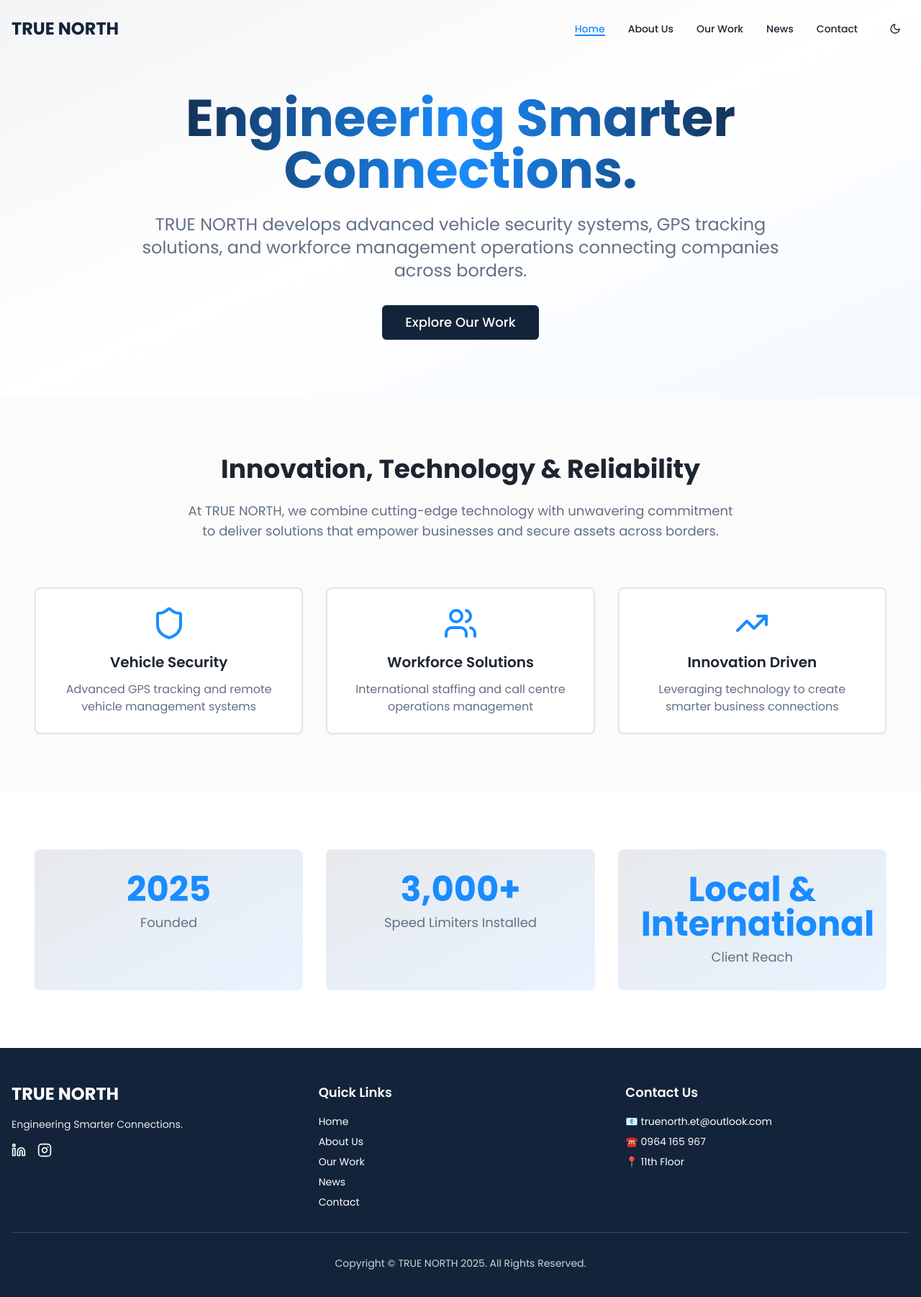
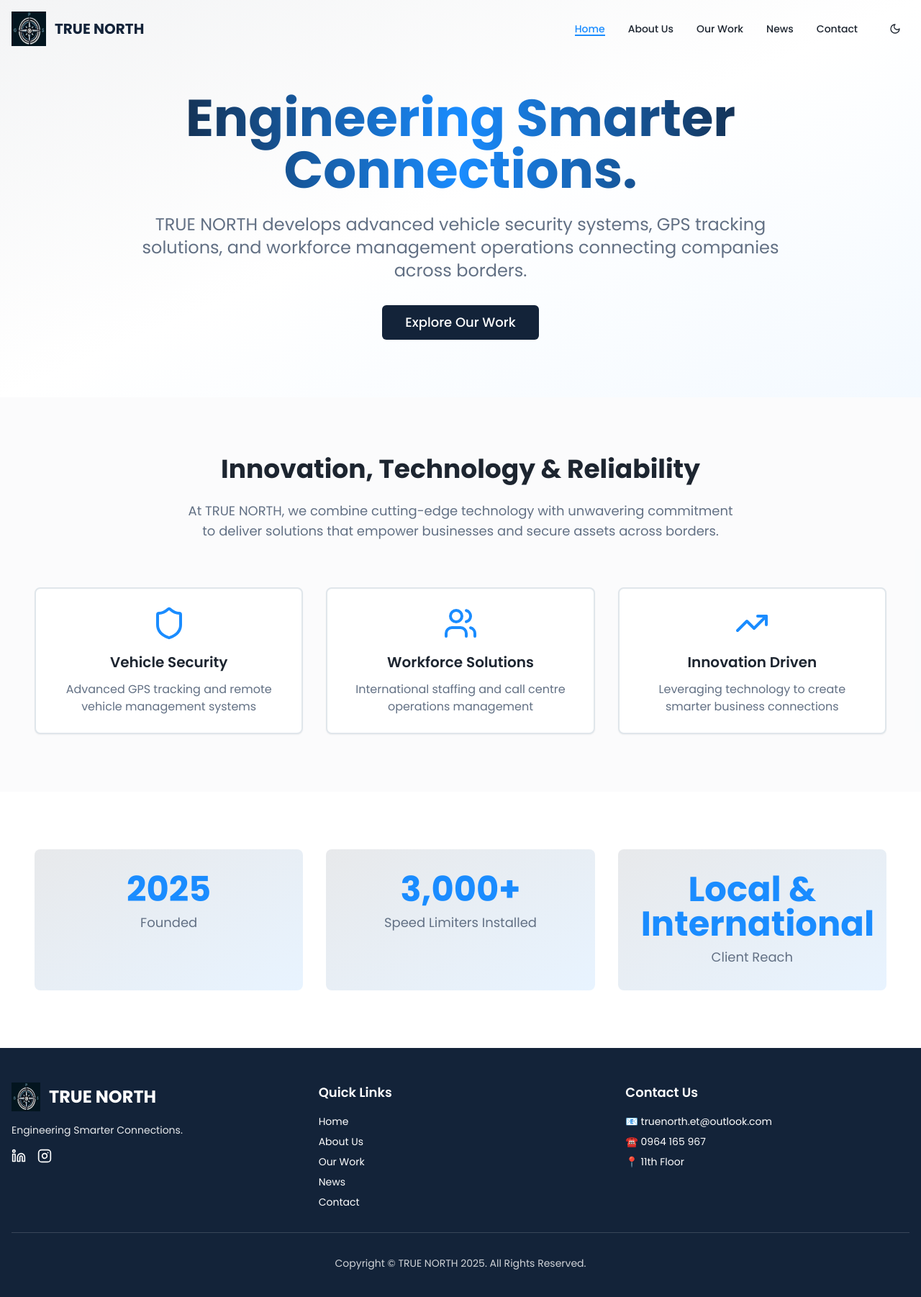
Before and after one commit to daffy-hub/connect-with-north, a React (Vite) app: page / in a window 1280 px wide. Shown: the top 1802 px of the page at 72% size. Built offline with nearby package versions, Linux system fonts and the light colour scheme; the HTML template or start-up script is replaced by a standard one.

Commit message:
Integrate TRUE NORTH logo
Upload and integrate the TRUE NORTH logo into the navigation bar and footer components. The logo is now displayed alongside the company name in both locations.

```diff
--- a/src/components/Footer.tsx
+++ b/src/components/Footer.tsx
@@ -1,5 +1,6 @@
 import { Link } from "react-router-dom";
 import { Instagram, Linkedin } from "lucide-react";
+import logo from "@/assets/logo.png";
 
 const Footer = () => {
   return (
@@ -8,7 +9,10 @@ const Footer = () => {
         <div className="grid grid-cols-1 md:grid-cols-3 gap-8 mb-8">
           {/* Logo and Slogan */}
           <div className="space-y-4">
-            <h3 className="text-2xl font-bold">TRUE NORTH</h3>
+            <div className="flex items-center space-x-3">
+              <img src={logo} alt="TRUE NORTH Logo" className="h-10 w-10" />
+              <h3 className="text-2xl font-bold">TRUE NORTH</h3>
+            </div>
             <p className="text-sm opacity-90">Engineering Smarter Connections.</p>
             <div className="flex space-x-4">
               <a
--- a/src/components/Navigation.tsx
+++ b/src/components/Navigation.tsx
@@ -2,6 +2,7 @@ import { useState, useEffect } from "react";
 import { Link, useLocation } from "react-router-dom";
 import { Menu, X, Moon, Sun } from "lucide-react";
 import { Button } from "@/components/ui/button";
+import logo from "@/assets/logo.png";
 
 const Navigation = () => {
   const [isOpen, setIsOpen] = useState(false);
@@ -56,8 +57,9 @@ const Navigation = () => {
       <div className="container mx-auto px-4">
         <div className="flex items-center justify-between h-20">
           {/* Logo */}
-          <Link to="/" className="flex items-center space-x-2 group">
-            <div className="text-2xl font-bold text-primary transition-all group-hover:text-accent">
+          <Link to="/" className="flex items-center space-x-3 group">
+            <img src={logo} alt="TRUE NORTH Logo" className="h-12 w-12 transition-transform group-hover:scale-110" />
+            <div className="text-xl font-bold text-primary transition-all group-hover:text-accent">
               TRUE NORTH
             </div>
           </Link>
```
Also changed, not shown: src/assets/logo.png (added).
